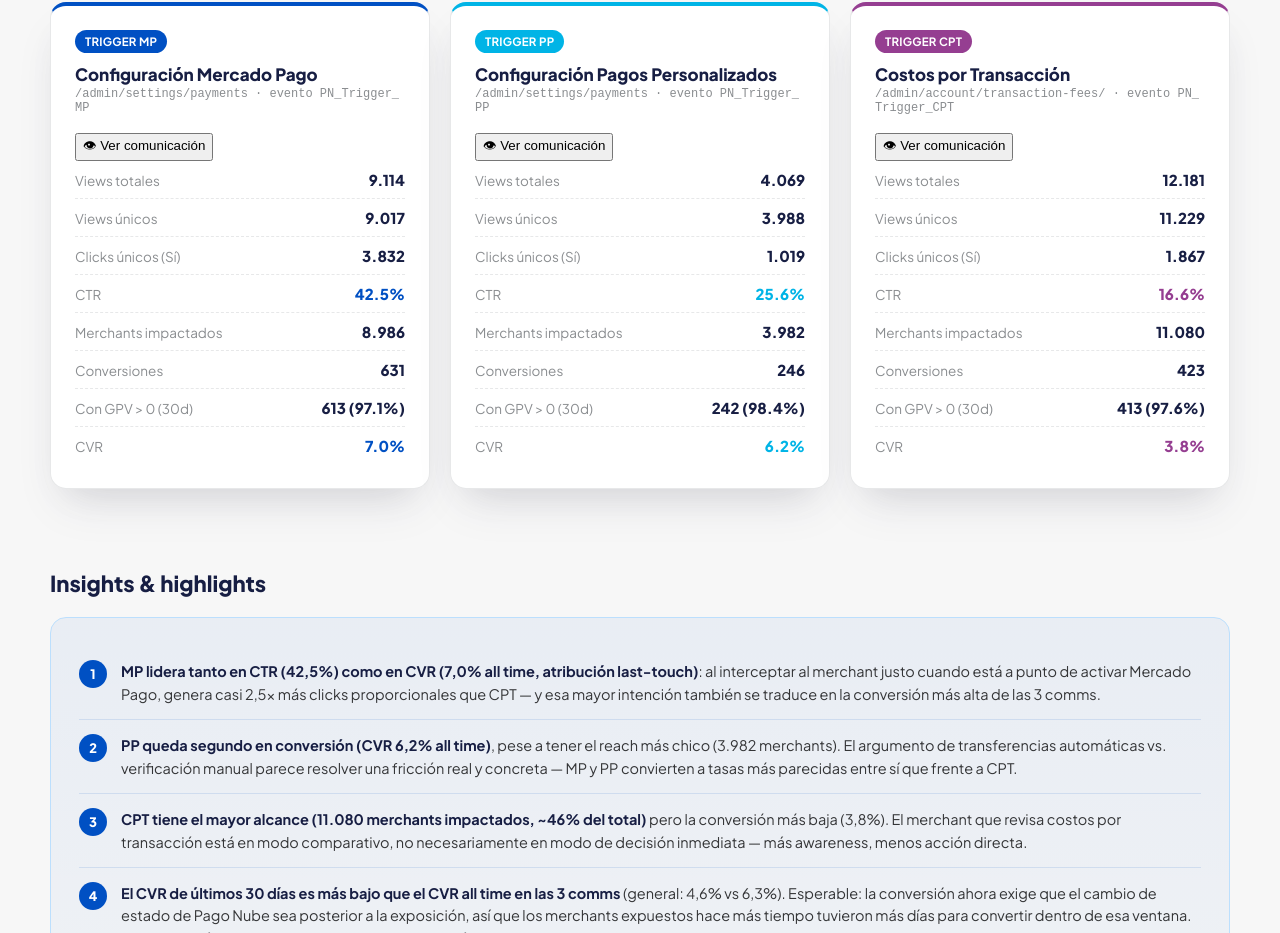
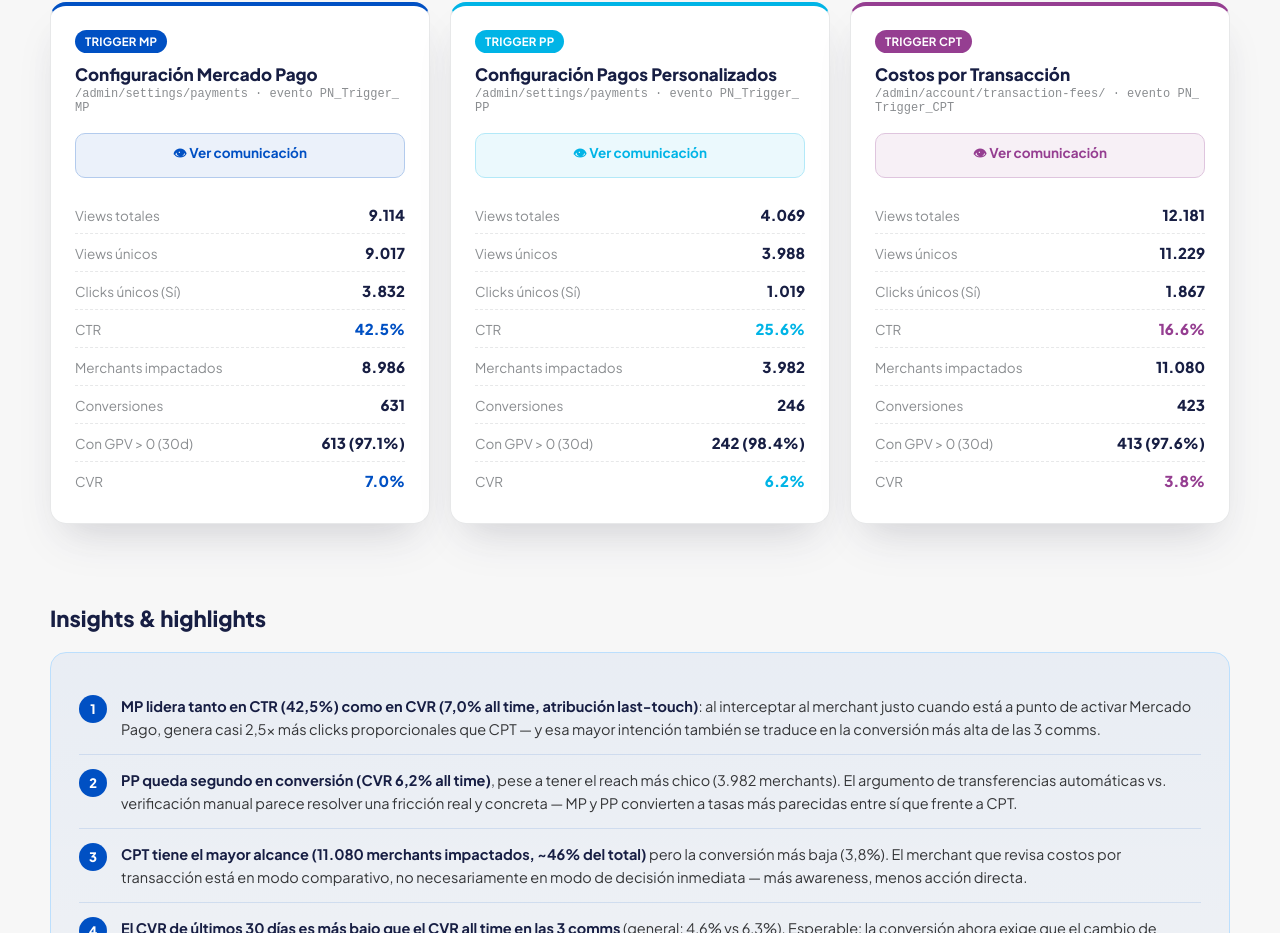
Before and after one commit to alanlelli-tn/pago-nube-comms-triggers-resultados, a Next.js app: page / in a window 1280 px wide. Shown: the part 1129-2062 px from the top of the page. Built offline with nearby package versions, Linux system fonts and the light colour scheme.

Commit message:
Add styles for campaign card and preview modal

```diff
--- a/app/globals.css
+++ b/app/globals.css
@@ -289,18 +289,84 @@
   word-break: break-all;
 }
 
-.campaign-card .cc-preview {
-  border-radius: 12px;
-  overflow: hidden;
-  border: 1px solid var(--border);
+.campaign-card .cc-preview-cta {
+  display: flex;
+  align-items: center;
+  justify-content: center;
+  gap: 6px;
+  width: 100%;
+  font-family: inherit;
+  font-size: 13.5px;
+  font-weight: 700;
+  color: var(--campaign-color, var(--blue));
+  background: color-mix(in srgb, var(--campaign-color, var(--blue)) 8%, white);
+  border: 1px solid color-mix(in srgb, var(--campaign-color, var(--blue)) 30%, white);
+  border-radius: 10px;
+  padding: 10px 14px;
   margin-bottom: 18px;
-  background: var(--grey-bg);
+  cursor: pointer;
+  transition: all 0.15s ease-in-out;
 }
 
-.campaign-card .cc-preview-img {
-  display: block;
-  width: 100%;
+.campaign-card .cc-preview-cta:hover {
+  background: color-mix(in srgb, var(--campaign-color, var(--blue)) 16%, white);
+}
+
+/* ---------- Preview modal ---------- */
+.preview-modal-backdrop {
+  position: fixed;
+  inset: 0;
+  background: rgba(1, 11, 35, 0.72);
+  display: flex;
+  align-items: center;
+  justify-content: center;
+  padding: 24px;
+  z-index: 100;
+}
+
+.preview-modal {
+  position: relative;
+  background: #fff;
+  border-radius: var(--radius-lg);
+  padding: 20px;
+  max-width: 90vw;
+  max-height: 90vh;
+  display: flex;
+  flex-direction: column;
+  align-items: center;
+  box-shadow: var(--shadow-card);
+}
+
+.preview-modal-img {
+  max-width: 100%;
+  max-height: 75vh;
+  width: auto;
   height: auto;
+  border-radius: 10px;
+}
+
+.preview-modal-caption {
+  margin: 14px 0 0;
+  font-size: 13.5px;
+  font-weight: 700;
+  color: var(--navy);
+}
+
+.preview-modal-close {
+  position: absolute;
+  top: -14px;
+  right: -14px;
+  width: 32px;
+  height: 32px;
+  border-radius: 50%;
+  background: var(--navy);
+  color: #fff;
+  border: none;
+  font-size: 14px;
+  cursor: pointer;
+  display: flex;
+  align-items: center;
+  justify-content: center;
 }
 
 .campaign-card .cc-metric-row {
```
